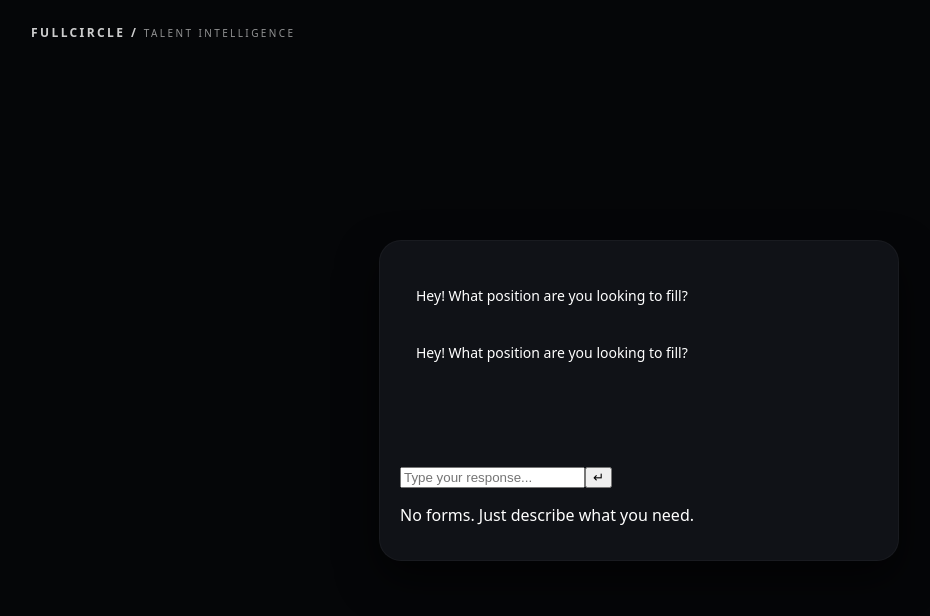
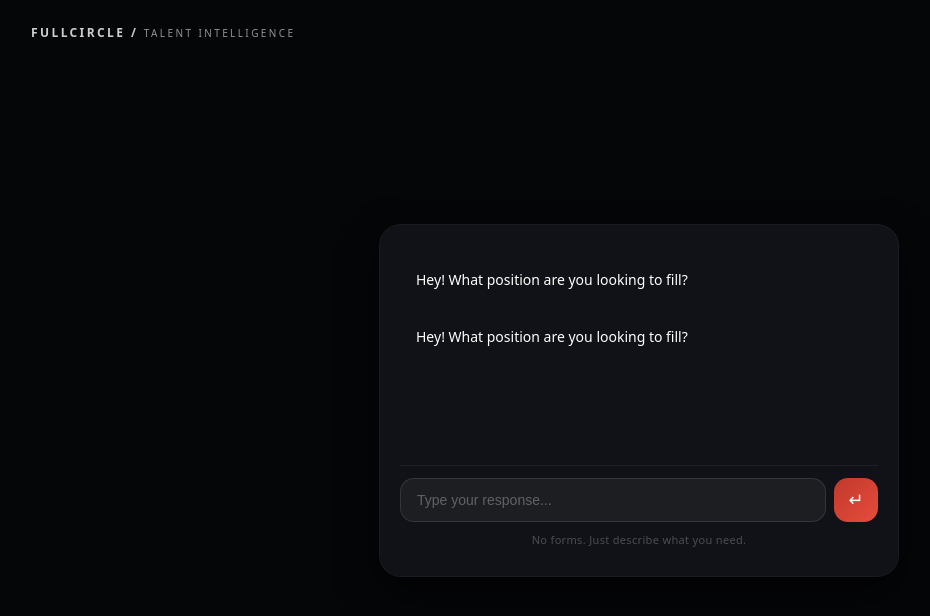
Before and after one commit to DanGreiner33/fc-intake, a React (Vite) app: page / in a window 1280 px wide. Shown: the top 616 px of the page, without its empty margins (1-931 px from the left). Built offline with nearby package versions, Linux system fonts and the light colour scheme.

Commit message:
Fix remaining CSS class mismatches: message->msg, input-bar->input-area, fine-print->subtitle

```diff
--- a/src/App.tsx
+++ b/src/App.tsx
@@ -243,18 +243,18 @@ const App: React.FC = () => {
             </div>
           ))}
           {isLoading && (
-            <div className="message bot">
+            <div className="msg bot">
               <div className="bubble bot thinking">Thinking...</div>
             </div>
           )}
           <div ref={messagesEndRef} />
         </div>
 
-        <form onSubmit={handleSubmit} className="input-bar">
+        <form onSubmit={handleSubmit} className="input-area">
           <input type="text" placeholder="Type your response..." value={input} onChange={(e) => setInput(e.target.value)} />
           <button type="submit">{String.fromCharCode(0x21b5)}</button>
         </form>
-        <p className="fine-print">No forms. Just describe what you need.</p>
+        <p className="subtitle">No forms. Just describe what you need.</p>
       </div>
     </div>
   );
```
